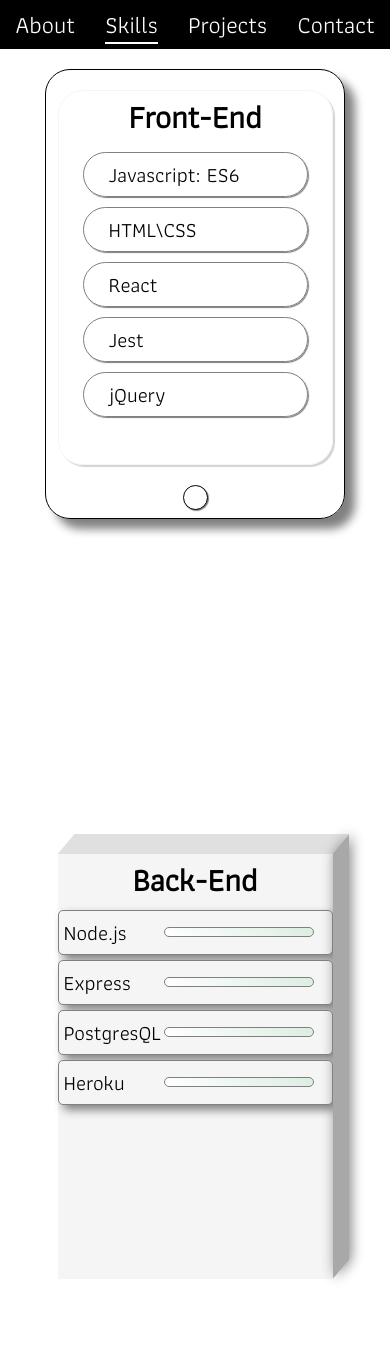
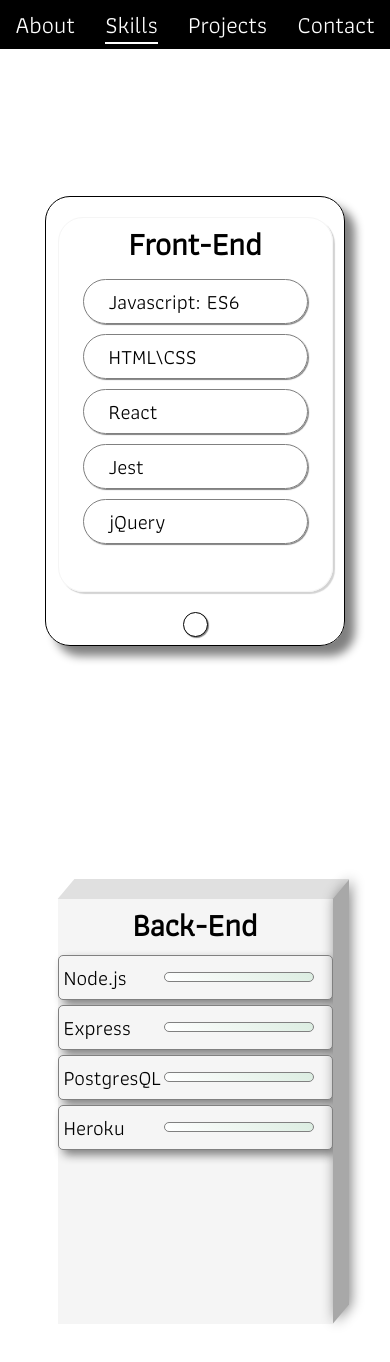
Before and after one commit to Drewlove/portfolio, a React (Create React App) app: page /skills in a window 390 px wide. Shown: the top 1362 px of the page. Built offline with nearby package versions, Linux system fonts and the light colour scheme; a web font is replaced by a local one.

Commit message:
Added breakpoints to adjust margin bottom and top for full page viewing of elements in Skills and Projects section

```diff
--- a/src/Project.js
+++ b/src/Project.js
@@ -1,12 +1,30 @@
-import React from 'react'
+import React, {Component} from 'react'
 import MockMobile from './_Common/MockMobile'
 import ProjectScreen from './_Common/ProjectScreen'
 import GreenDragonsImg from './Assets/Green-Dragons.png'
 import CO2img from './Assets/CO2.png'
 
 
-const Project = () => {
+class Project extends Component{
+    componentDidMount(){
+        console.log(window.innerWidth, window.innerHeight)
+    }
 
+    renderProjects(projects){
+        return projects.map(key => {
+            return(
+            <MockMobile key={key.id}>
+                <ProjectScreen
+                imgSrc= {key.imgSrc}
+                text={key.text}
+                url={key.url}
+                />
+            </MockMobile>
+            )
+        })
+    }
+
+    render(){
         const projects = [
             {
                 text: 'Full stack admin panel for the Green Dragons, an extracurricular program combining physical fitness, urban gardening, and local currency.',
@@ -24,33 +42,16 @@
             }
         ]
 
-    const renderProjects = () => {
-        return projects.map(key => {
-            return(
-            <div className='viewport-wrapper' key={key.id}>
-            <MockMobile>
-                <ProjectScreen
-                imgSrc= {key.imgSrc}
-                text={key.text}
-                url={key.url}/>
-            </MockMobile>
-            </div>
-            )
-        })
-    }
-
-
-
         return(
             <>
             <div className="section-header">
             </div>
             <section className="section-projects">
-            {renderProjects()}
-
+                {this.renderProjects(projects)}
             </section>
             </>
         )
     }
+}
 
 export default Project
--- a/src/Skills/Stack.js
+++ b/src/Skills/Stack.js
@@ -19,8 +19,8 @@
       <div className='section-header'>
       </div>
         <section className="section-skills">
-          <div className='viewport-wrapper'><FrontEnd /></div>
-          <div className='viewport-wrapper'><BackEnd /></div>
+          <FrontEnd />
+          <BackEnd />
         </section>
       </>
     )
--- a/src/_Common/MockMobile.js
+++ b/src/_Common/MockMobile.js
@@ -2,12 +2,14 @@
 
 const MockMobile = (props) => {
     return(
-        <div className="mock-mobile-container">
-                <div className='mock-mobile-screen'>
-                    {props.children}
+        <div className='mock-mobile-container'>
+            <div className="mock-mobile-device">
+                    <div className='mock-mobile-screen'>
+                        {props.children}
+                    </div>
+                    <div className='mock-mobile-button'></div>
                 </div>
-                <div className='mock-mobile-button'></div>
-            </div>
+        </div>
     )
 }
 
--- a/src/index.css
+++ b/src/index.css
@@ -61,7 +61,12 @@
   transform: scaleX(1);
 }
 
-.mock-mobile-container {
+.mock-mobile-container{
+  margin-top: 10vh;
+  margin-bottom: 10vh;
+}
+
+.mock-mobile-device {
   position: relative;
   width: 300px;
   height: 450px;
@@ -92,9 +97,7 @@
   box-shadow: 2px 2px 1px lightgrey;
 }
 
-
-
-.skills-section .mock-mobile-container:hover{
+.skills-section .mock-mobile-device:hover{
 
 }
 
@@ -108,20 +111,20 @@
   flex-wrap: wrap;
 }
 
-.section-projects .mock-mobile-container:hover {
+.section-projects .mock-mobile-device:hover {
   transition: 0.5s ease;
   box-shadow: inset 5px 5px 25px black;
 }
 
-.section-projects .mock-mobile-container:hover .mock-mobile-button{
+.section-projects .mock-mobile-device:hover .mock-mobile-button{
   display: none;
 }
 
-.section-projects .mock-mobile-container:hover .project-image {
+.section-projects .mock-mobile-device:hover .project-image {
   opacity: 0.1;
 }
 
-.section-projects .mock-mobile-container:hover .project-image-overlay {
+.section-projects .mock-mobile-device:hover .project-image-overlay {
   opacity: 1;
 }
 
@@ -205,7 +208,8 @@
   height: var(--server-height);
   position: relative;
   color: black;
-  margin-top: 25px;
+  margin-top: 15vh;
+  margin-bottom: 5vh;
 }
 
 .section-skills .back-end-container::before {
@@ -292,19 +296,36 @@
   }
 }
 
-.viewport-wrapper{
-  height: 85vh;
-  margin-bottom: 5vh;
+
+/* wide screen devices */
+@media only screen and (min-width: 700px){
+  .mock-mobile-container{
+    margin-top: 5vh;
+    margin-bottom: 10vh;
+  }
+
+  .section-skills .back-end-container{
+    margin-bottom: 0vh;
+    margin-top: 0vh;
+  }
 }
 
-@media screen and (min-width: 600px) {
-  /* .section-skills .back-end-container{
-    margin-top: 25px;
-    margin-bottom: 0px;
+/* managing different heights for mobile devices */
+
+@media only screen and (max-height: 568px){
+  .mock-mobile-container{
+    margin-top: 0vh;
+  }
+}
+
+
+@media only screen and (min-height: 725px){
+  .mock-mobile-container{
+    margin-bottom: 15vh;
+    margin-top: 15vh;
   }
 
-  .section-skills .front-end-container{
-    margin-top: 50px;
-    margin-bottom: 0px;
-  } */
+  .section-skills .back-end-container{
+    margin-bottom: 20vh;
+  }
 }
```
Lines whose indentation alone changed are shown as unchanged.
